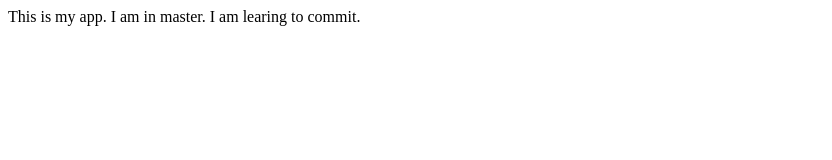
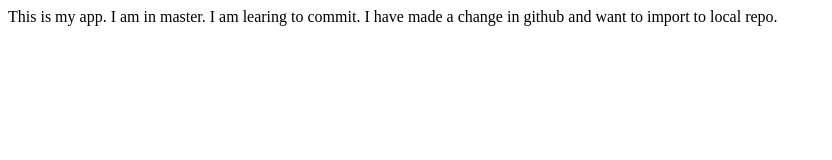
Before and after one commit to arshia188/Trial, a plain HTML site: page index.html in a window 1280 px wide. Shown: the whole page, without its empty margins (0-832 px from the left). Drawn offline with Linux system fonts and the light colour scheme.

Commit message:
Update index.html

```diff
--- a/index.html
+++ b/index.html
@@ -5,5 +5,6 @@
 <body>
 This is my app. I am in master.
 I am learing to commit.
+  I have made a change in github and want to import to local repo.
 </body>
 </html>
```
